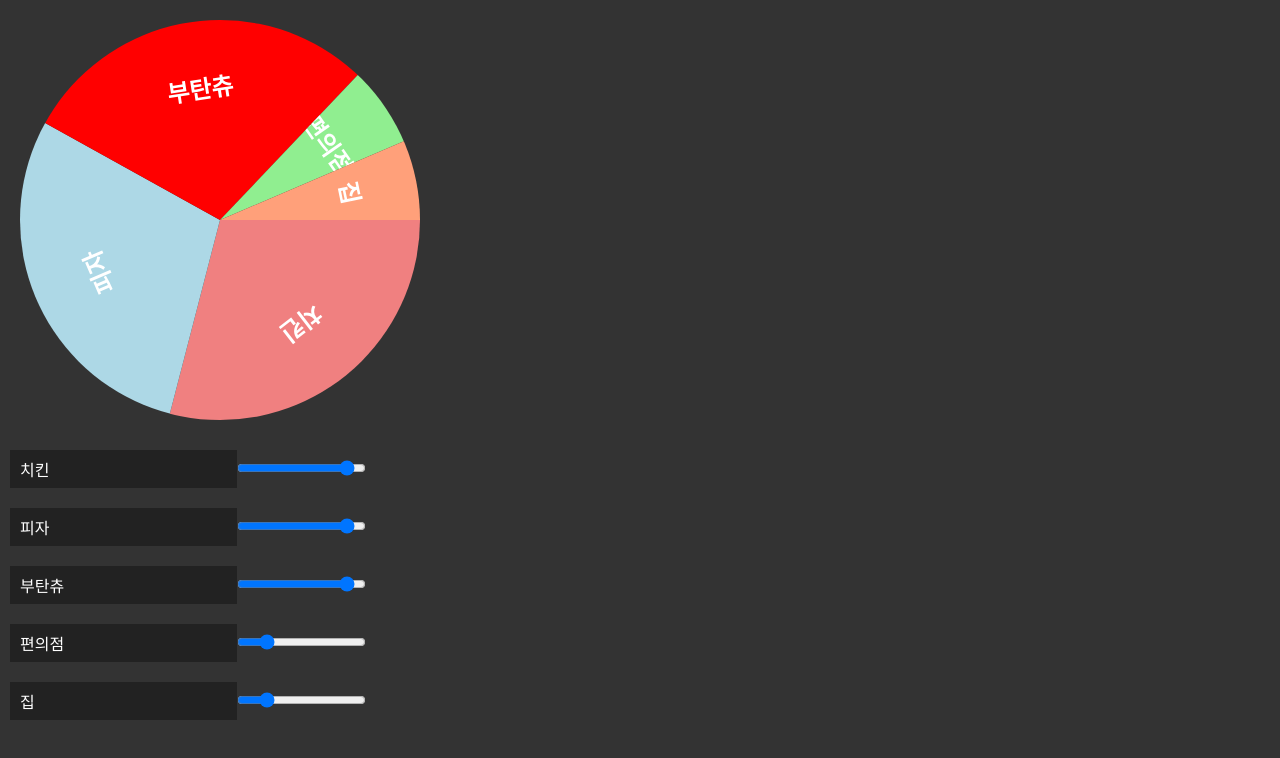
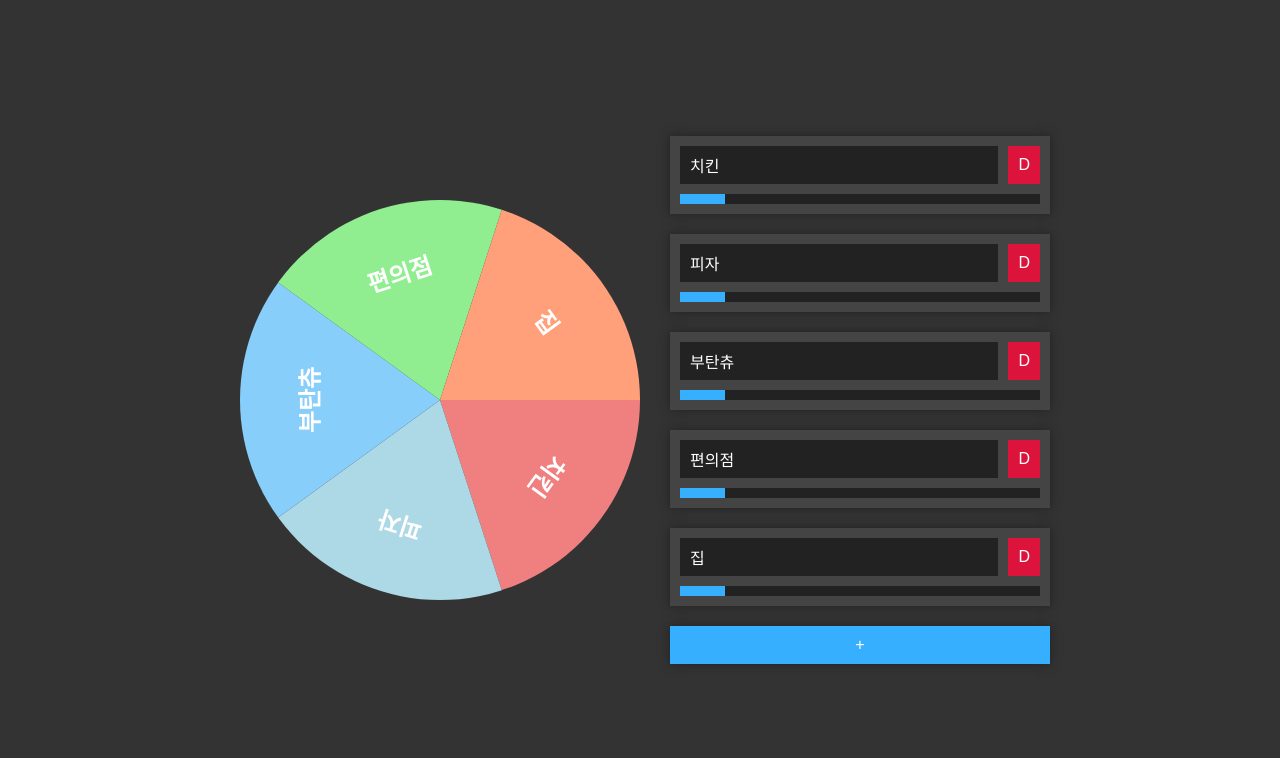
Before and after one commit to Andy-0414/turntable, a Vue app: page / in a window 1280 px wide. Shown: the top 758 px of the page. Built offline with nearby package versions, Linux system fonts and the light colour scheme.

Commit message:
Update design & build

```diff
--- a/src/App.vue
+++ b/src/App.vue
@@ -34,7 +34,20 @@ body,
 	width: 100%;
 	height: 100%;
 }
+button {
+	cursor: pointer;
+	background-color: #222222;
+	border: none;
+	outline: none;
+	color: white;
+	padding: 10px;
 
+	font-size: 1em;
+
+	&:hover {
+		background-color: #333333;
+	}
+}
 input[type="text"] {
 	background-color: #222222;
 	border: none;
@@ -44,4 +57,24 @@ input[type="text"] {
 
 	font-size: 1em;
 }
+
+input[type="range"] {
+	background-color: #222222;
+
+	outline: none;
+	-webkit-appearance: none;
+
+	font-size: 1em;
+
+	overflow: hidden;
+
+	&::-webkit-slider-thumb {
+		width: 10px;
+		height: 10px;
+		-webkit-appearance: none;
+		background: #36afff;
+		box-shadow: -100vw 0 0 100vw #36afff;
+		border: 0.1px solid #36afff;
+	}
+}
 </style>
--- a/src/components/Turntable.vue
+++ b/src/components/Turntable.vue
@@ -9,7 +9,7 @@
 	>
 		<div
 			class="fill"
-			:class="{ select: checkSelect(idx) }"
+			:class="{ select: result == idx }"
 			v-for="(item, idx) in data"
 			:key="item.content"
 			:style="getStyleForSectorForm(idx)"
@@ -38,12 +38,14 @@ export default Vue.extend({
 	data() {
 		return {
 			rotate: 0,
+			result: -1,
+			isStart: false,
 		};
 	},
 	mounted() {
 		addEventListener("keydown", (e: KeyboardEvent) => {
 			if (e.keyCode == 38) {
-				this.rotate += 10;
+				this.start();
 			}
 			if (e.keyCode == 40) {
 				this.rotate -= 10;
@@ -51,6 +53,22 @@ export default Vue.extend({
 		});
 	},
 	methods: {
+		async start() {
+			console.log("START");
+			if (!this.isStart) {
+				this.isStart = true;
+
+				let acc = 10 + Math.random() * 10;
+				const wait = async (ms: number) =>
+					new Promise((r) => setTimeout(() => r(), ms));
+				while (acc > 0.1) {
+					await wait(10);
+					acc /= 1.01;
+					this.rotate += acc;
+				}
+				this.isStart = false;
+			}
+		},
 		degreesToRadians(degrees: number): number {
 			return degrees * (Math.PI / 180);
 		},
@@ -63,26 +81,16 @@ export default Vue.extend({
 					(this.data[idx].weight / this.getWeightSum) * 360
 				);
 		},
-		checkSelect(idx: number) {
-			let angle = 360 - (Math.abs(this.rotate+90) % 360);
-
-			let currentAngle =
-				(this.data[idx].weight / this.getWeightSum) * 360;
-			let endAngle = this.getEndPointBySectorForm(idx);
-			let startAngle = endAngle - currentAngle;
-
-			console.log(startAngle, endAngle, angle);
-			// endAngle = this.degreesToRadians(endAngle);
-			// startAngle = this.degreesToRadians(startAngle);
-
-			// let x1 = Math.cos(startAngle);
-			// let y1 = Math.sin(startAngle);
-			// let x2 = Math.cos(endAngle);
-			// let y2 = Math.sin(endAngle);
-			// let xp = Math.cos(angle);
-			// let yp = Math.sin(angle);
-
-			return startAngle <= angle && endAngle >= angle;
+		checkSelect(): number {
+			let angle = 360 - (Math.abs(this.rotate + 90) % 360);
+			for (let i = 0; i < this.data.length; i++) {
+				let currentAngle =
+					(this.data[i].weight / this.getWeightSum) * 360;
+				let endAngle = this.getEndPointBySectorForm(i);
+				let startAngle = endAngle - currentAngle;
+				if (startAngle <= angle && endAngle >= angle) return i;
+			}
+			return -1;
 		},
 		getStyleForSectorForm(idx: number): string {
 			let currentAngle =
@@ -200,6 +208,11 @@ export default Vue.extend({
 				90}deg);`;
 		},
 	},
+	watch: {
+		rotate() {
+			this.result = this.checkSelect();
+		},
+	},
 	computed: {
 		getWeightSum(): number {
 			return this.data
@@ -223,8 +236,6 @@ export default Vue.extend({
 		height: 100%;
 		border-radius: 50%;
 		background: lightcoral;
-
-		transition: 0.2s;
 
 		&:nth-child(2n) {
 			background-color: lightblue;
--- a/src/components/TurntableItemList.vue
+++ b/src/components/TurntableItemList.vue
@@ -5,9 +5,29 @@
 			v-for="(item, idx) in items"
 			:key="idx"
 		>
-			<input class="turntableItemList__item__content" type="text" v-model="item.content" />
-			<input class="turntableItemList__item__range" type="range" v-model="item.weight" min="1" max="100" />
+			<div class="turntableItemList__wrapper">
+				<input
+					class="turntableItemList__item__content"
+					type="text"
+					:placeholder="`항목${idx + 1}`"
+					v-model="item.content"
+				/>
+				<button
+					class="turntableItemList__item__delete"
+					@click="del(idx)"
+				>
+					D
+				</button>
+			</div>
+			<input
+				class="turntableItemList__item__range"
+				type="range"
+				v-model="item.weight"
+				min="0"
+				max="10"
+			/>
 		</li>
+		<button class="turntableItemList__addBtn" @click="add">+</button>
 	</ul>
 </template>
 
@@ -21,20 +41,55 @@ export default Vue.extend({
 	props: {
 		items: { type: Array as PropType<TurntableItem[]> },
 	},
+	methods: {
+		add() {
+			this.items.push({ content: "", weight: 1 });
+		},
+		del(idx: number) {
+			this.items.splice(idx, 1);
+		},
+	},
 });
 </script>
 
 <style lang="scss" scoped>
 .turntableItemList {
+	width: 400px;
 	list-style: none;
+
+	display: flex;
+	flex-direction: column;
 	.turntableItemList__item {
-        padding: 10px;
-        .turntableItemList__item__content{
+		padding: 10px;
+		margin: 10px;
+		box-shadow: 0px 0px 10px #222222;
+		background-color: #444444;
 
-        }
-        .turntableItemList__item__range{
+		display: flex;
+		flex-direction: column;
+		.turntableItemList__wrapper {
+			display: flex;
+		}
+		.turntableItemList__item__content {
+			flex: 1;
+		}
+		.turntableItemList__item__delete {
+			margin-left: 10px;
+			background-color: crimson;
+		}
+		.turntableItemList__item__range {
+			margin-top: 10px;
+		}
+	}
+	.turntableItemList__addBtn {
+		cursor: pointer;
+		text-align: center;
 
-        }
+		padding: 10px;
+		margin: 10px;
+
+		box-shadow: 0px 0px 10px #222222;
+		background-color: #36afff;
 	}
 }
 </style>
--- a/src/views/Home.vue
+++ b/src/views/Home.vue
@@ -16,23 +16,23 @@ export default Vue.extend({
 			items: [
 				{
 					content: "치킨",
-					weight: 90,
+					weight: 1,
 				},
 				{
 					content: "피자",
-					weight: 90,
+					weight: 1,
 				},
 				{
 					content: "부탄츄",
-					weight: 90,
+					weight: 1,
 				},
 				{
 					content: "편의점",
-					weight: 20,
+					weight: 1,
 				},
 				{
 					content: "집",
-					weight: 20,
+					weight: 1,
 				},
 			] as TurntableItem[],
 		};
@@ -49,6 +49,10 @@ export default Vue.extend({
 .home {
 	width: 100%;
 	height: 100%;
+
+	display: flex;
+	justify-content: center;
+	align-items: center;
 	.home__turntable {
 		margin: 20px;
 	}
--- /dev/null
+++ b/vue.config.js
@@ -0,0 +1,4 @@
+module.exports = {
+	publicPath: process.env.NODE_ENV === "production" ? "/turntable/" : "/",
+	outputDir: "docs",
+};
```
Also changed, not shown: 7 other files (tests, documents, lock files or other folders).
